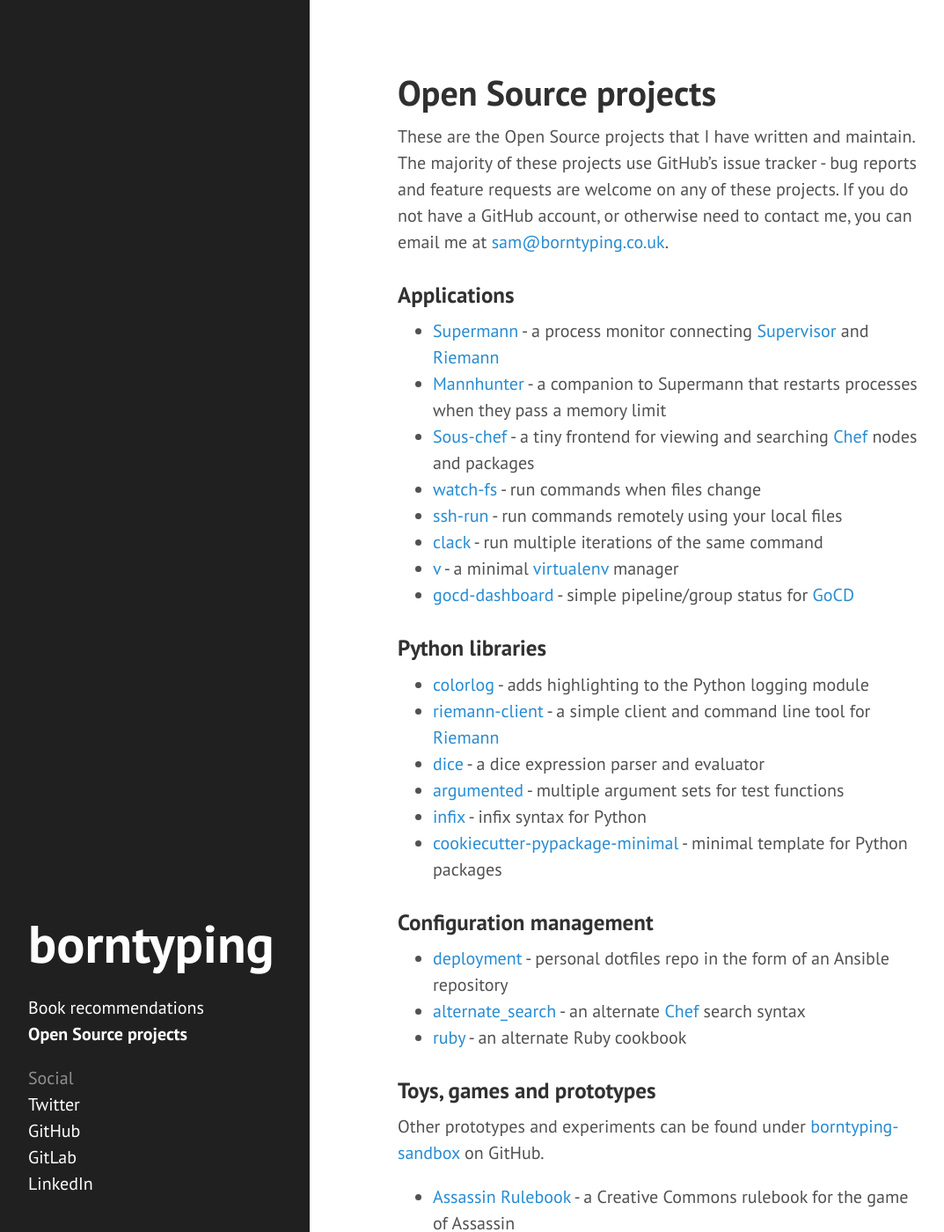
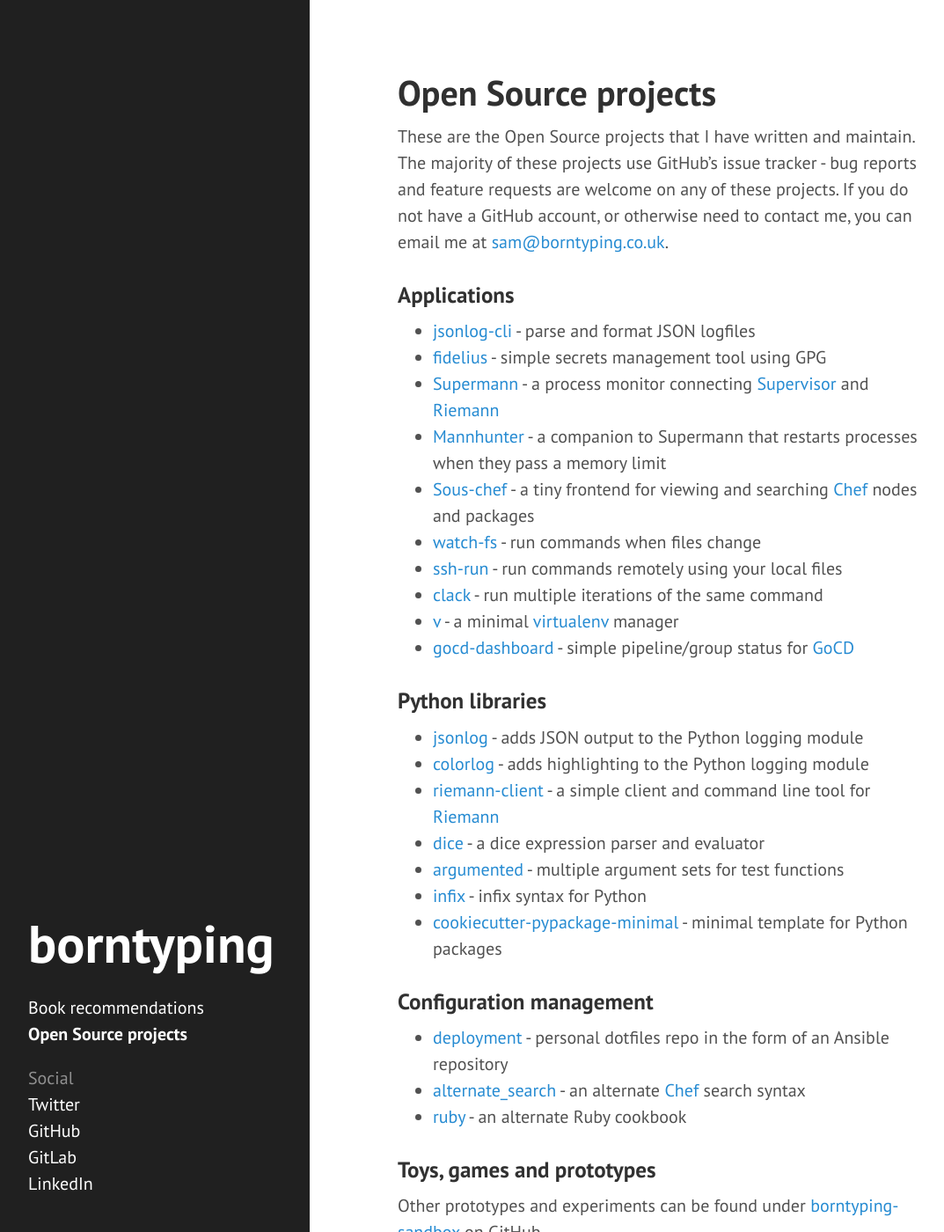
Before and after one commit to borntyping/borntyping.github.io, a Jekyll site: the page built from open-source.md, in a window 1280 px wide and 1400 px high. Shown: the whole window at 88% size, without its empty margins (8-1081 px from the left). Built offline with Jekyll 4.4.1, drawn with Linux system fonts in a browser that asks for light colours; some of the changed text lies outside the part shown.

Commit message:
Update open-source.md

```diff
--- a/open-source.md
+++ b/open-source.md
@@ -8,6 +8,8 @@
 
 ### Applications
 
+* [jsonlog-cli](https://github.com/borntyping/jsonlog-cli) - parse and format JSON logfiles
+* [fidelius](https://github.com/borntyping/fidelius) - simple secrets management tool using GPG
 * [Supermann](https://github.com/borntyping/supermann) - a process monitor connecting [Supervisor](http://supervisord.org/) and [Riemann](http://riemann.io/)
 * [Mannhunter](https://github.com/borntyping/mannhunter) - a companion to Supermann that restarts processes when they pass a memory limit
 * [Sous-chef](https://github.com/borntyping/sous-chef) - a tiny frontend for viewing and searching [Chef](http://www.getchef.com/) nodes and packages
@@ -19,6 +21,7 @@
 
 ### Python libraries
 
+* [jsonlog](https://github.com/borntyping/python-jsonlog) - adds JSON output to the Python logging module
 * [colorlog](https://github.com/borntyping/python-colorlog) - adds highlighting to the Python logging module
 * [riemann-client](https://github.com/borntyping/python-riemann-client) - a simple client and command line tool for [Riemann](http://riemann.io/)
 * [dice](https://github.com/borntyping/python-dice) - a dice expression parser and evaluator
@@ -36,6 +39,7 @@
 
 Other prototypes and experiments can be found under [borntyping-sandbox](https://github.com/borntyping-sandbox) on GitHub.
 
+* [Death by Dice](https://github.com/borntyping/deathbydice) - a timeline for the D&D campaigns I've run
 * [Assassin Rulebook](https://github.com/aberassassin/rulebook) - a Creative Commons rulebook for the game of Assassin
 * [excalibur](https://github.com/borntyping-sandbox/excalibur) - incomplete constraint solver for [The Resistance](http://boardgamegeek.com/boardgame/41114/the-resistance)
 * [igor](https://github.com/borntyping-sandbox/igor), [miranda](https://github.com/borntyping-sandbox/miranda), [Aleph](https://github.com/borntyping-sandbox/aleph), [Tactics](https://github.com/borntyping-sandbox/tactics) - various attempts at an elegantly built IRC bot
```
